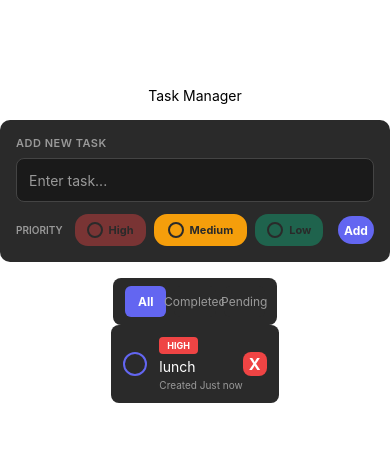
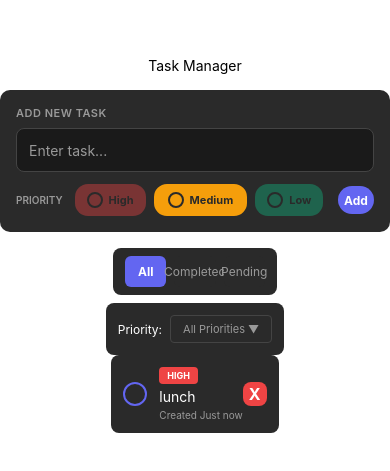
Before and after one commit to eulier1/task-manager-expogo, a React Native app: screen / in a window 390 px wide. Shown: the part 177-648 px from the top of the page. Built offline with nearby package versions, Linux system fonts and the light colour scheme.

Commit message:
add priorityFilter component

```diff
--- a/App.tsx
+++ b/App.tsx
@@ -4,6 +4,7 @@ import { ThemeProvider } from "./src/contexts/themeContext";
 import { TaskInput } from "./src/components/taskInput";
 import { TaskItem } from "./src/components/taskItem";
 import { FilterTabs } from "./src/components/filterTabs";
+import { PriorityFilter } from "./src/components/priorityFilter";
 
 export default function App() {
   return (
@@ -13,6 +14,10 @@ export default function App() {
         <StatusBar style="auto" />
         <TaskInput onAddTask={() => {}} />
         <FilterTabs activeFilter="all" onFilterChange={() => {}}></FilterTabs>
+        <PriorityFilter
+          activePriority="all"
+          onPriorityChange={() => {}}
+        ></PriorityFilter>
         <TaskItem
           task={{
             id: "1",
--- /dev/null
+++ b/src/components/priorityFilter.tsx
@@ -0,0 +1,167 @@
+import React, { useState } from "react";
+import {
+  View,
+  TouchableOpacity,
+  Text,
+  StyleSheet,
+  Modal,
+  TouchableWithoutFeedback,
+} from "react-native";
+import { useTheme } from "@/src/contexts/themeContext";
+import { PriorityFilterProps, Priority } from "../types";
+
+export const PriorityFilter: React.FC<PriorityFilterProps> = ({
+  activePriority,
+  onPriorityChange,
+}) => {
+  const { theme } = useTheme();
+  const [modalVisible, setModalVisible] = useState(false);
+
+  const priorities: { value: Priority | "all"; label: string }[] = [
+    { value: "all", label: "All Priorities" },
+    { value: "high", label: "High Priority" },
+    { value: "medium", label: "Medium Priority" },
+    { value: "low", label: "Low Priority" },
+  ];
+
+  const activeLabel =
+    priorities.find((p) => p.value === activePriority)?.label ||
+    "All Priorities";
+
+  const handleSelect = (priority: Priority | "all") => {
+    onPriorityChange(priority);
+    setModalVisible(false);
+  };
+
+  return (
+    <View style={[styles.container, { backgroundColor: theme.colors.surface }]}>
+      <Text style={[styles.label, { color: theme.colors.text }]}>
+        Priority:
+      </Text>
+
+      {/* Dropdown Button */}
+      <TouchableOpacity
+        style={[
+          styles.dropdown,
+          {
+            backgroundColor: theme.colors.card,
+            borderColor: theme.colors.border,
+          },
+        ]}
+        onPress={() => setModalVisible(true)}
+        activeOpacity={0.7}
+      >
+        <Text
+          style={[styles.dropdownText, { color: theme.colors.textSecondary }]}
+        >
+          {activeLabel} ▼
+        </Text>
+      </TouchableOpacity>
+
+      {/* Modal Dropdown */}
+      <Modal
+        visible={modalVisible}
+        transparent
+        animationType="fade"
+        onRequestClose={() => setModalVisible(false)}
+      >
+        <TouchableWithoutFeedback onPress={() => setModalVisible(false)}>
+          <View style={styles.modalOverlay}>
+            <TouchableWithoutFeedback>
+              <View
+                style={[
+                  styles.modalContent,
+                  { backgroundColor: theme.colors.surface },
+                ]}
+              >
+                {priorities.map((priority) => (
+                  <TouchableOpacity
+                    key={priority.value}
+                    style={[
+                      styles.option,
+                      {
+                        backgroundColor:
+                          activePriority === priority.value
+                            ? theme.colors.primary
+                            : "transparent",
+                      },
+                    ]}
+                    onPress={() => handleSelect(priority.value)}
+                  >
+                    <Text
+                      style={[
+                        styles.optionText,
+                        {
+                          color:
+                            activePriority === priority.value
+                              ? "#FFFFFF"
+                              : theme.colors.text,
+                          fontWeight:
+                            activePriority === priority.value
+                              ? "bold"
+                              : "normal",
+                        },
+                      ]}
+                    >
+                      {priority.label}
+                    </Text>
+                  </TouchableOpacity>
+                ))}
+              </View>
+            </TouchableWithoutFeedback>
+          </View>
+        </TouchableWithoutFeedback>
+      </Modal>
+    </View>
+  );
+};
+
+const styles = StyleSheet.create({
+  container: {
+    flexDirection: "row",
+    alignItems: "center",
+    padding: 12,
+    borderRadius: 8,
+    marginHorizontal: 16,
+    marginTop: 8,
+  },
+  label: {
+    fontSize: 12,
+    marginRight: 8,
+  },
+  dropdown: {
+    flex: 1,
+    paddingVertical: 6,
+    paddingHorizontal: 12,
+    borderRadius: 4,
+    borderWidth: 1,
+  },
+  dropdownText: {
+    fontSize: 11,
+  },
+  modalOverlay: {
+    flex: 1,
+    backgroundColor: "rgba(0, 0, 0, 0.5)",
+    justifyContent: "center",
+    alignItems: "center",
+  },
+  modalContent: {
+    width: "80%",
+    borderRadius: 8,
+    padding: 8,
+    elevation: 5,
+    shadowColor: "#000",
+    shadowOffset: { width: 0, height: 2 },
+    shadowOpacity: 0.25,
+    shadowRadius: 4,
+  },
+  option: {
+    paddingVertical: 12,
+    paddingHorizontal: 16,
+    borderRadius: 6,
+    marginVertical: 2,
+  },
+  optionText: {
+    fontSize: 14,
+  },
+});
```
